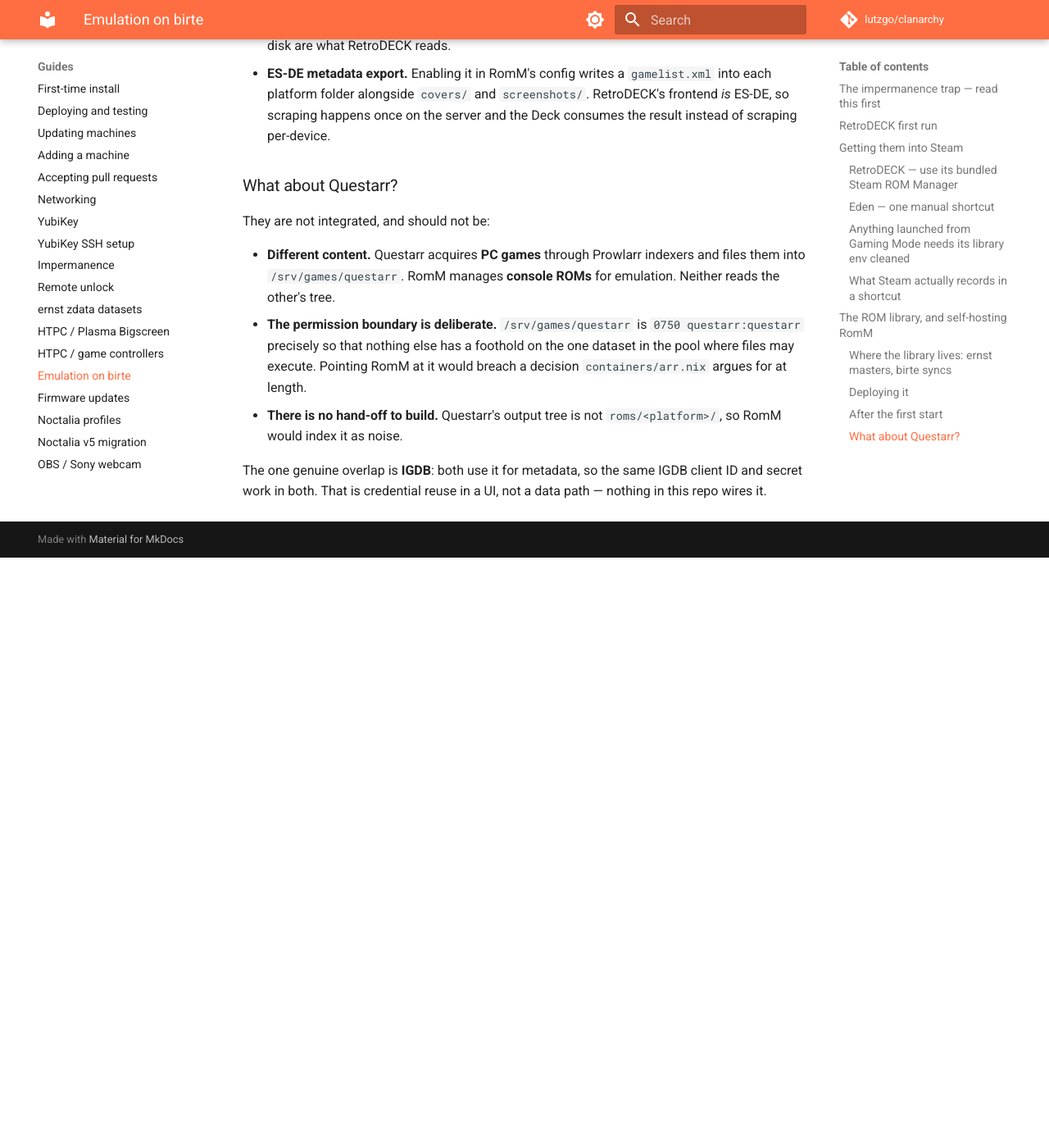
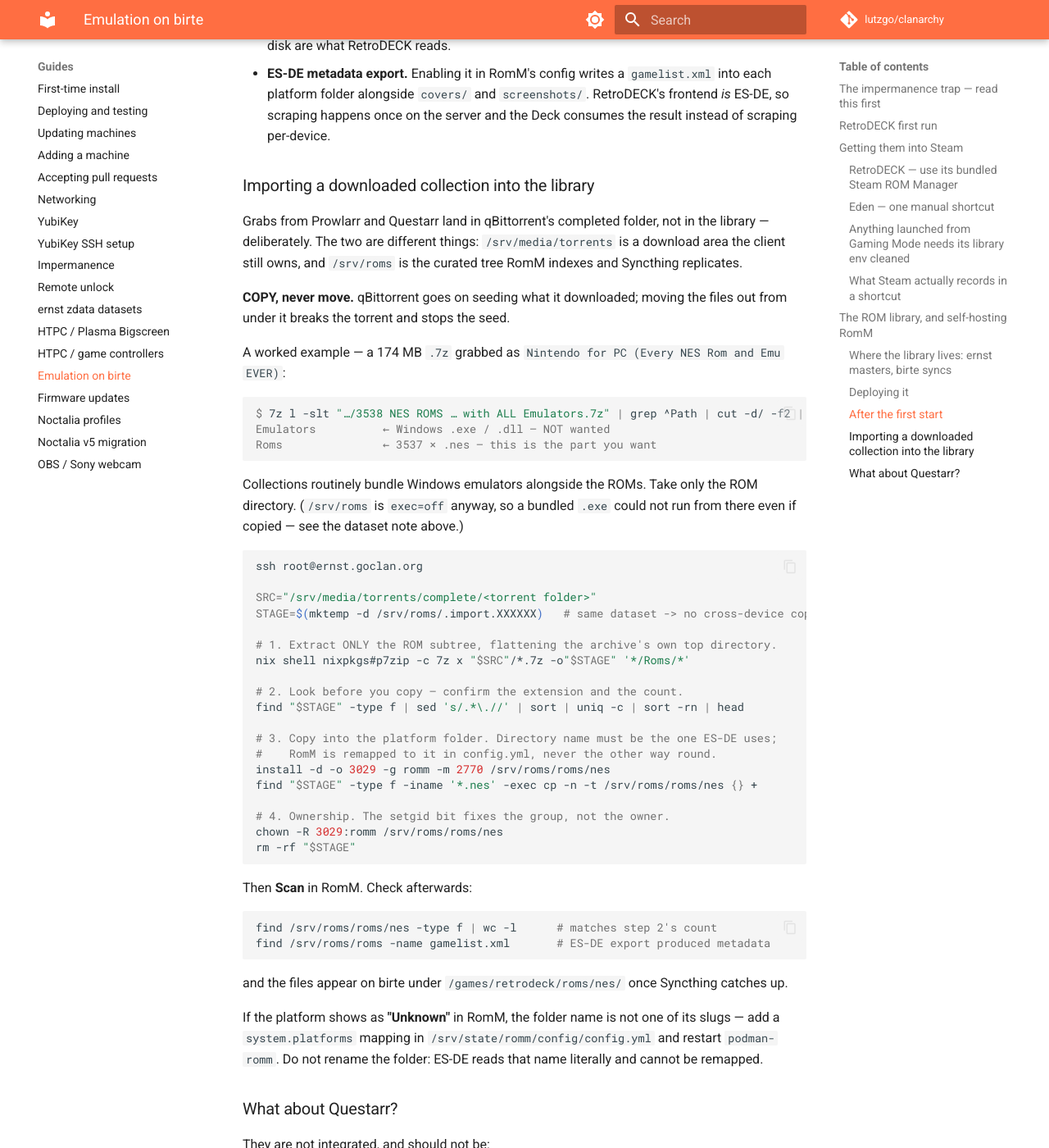
Before and after one commit to lutzgo/clanarchy, an MkDocs documentation site: the page built from docs/guides/birte-emulation.md, in a window 1280 px wide and 1400 px high, scrolled down 5957 px. Shown: the whole window at 82% size. Built offline with MkDocs 1.6.1 and Material for MkDocs 9.7.7, drawn with Linux system fonts in a browser that asks for light colours; comment, search, counter and statistics services are not loaded; before the commit the page ends 6637 px from its top, so only the background shows below that.

Commit message:
Document importing a downloaded collection into the ROM library
Grabs land in qBittorrent's completed folder, not in the library, and the two
are deliberately different things: /srv/media/torrents is a download area the
client still owns, /srv/roms is the curated tree RomM indexes and Syncthing
replicates.

Records the parts that are easy to get wrong:

  - COPY, never move.  qBittorrent goes on seeding what it downloaded; moving
    the files out from under it breaks the torrent.
  - Collections bundle Windows emulators next to the ROMs — the worked example
    here is a 3538-ROM .7z whose top level is Emulators/ and Roms/.  Take only
    the ROM subtree.  /srv/roms is exec=off, so a bundled .exe could not run
    from there in any case.
  - Stage on the same dataset, so the copy is not cross-device.
  - The setgid bit fixes the group, not the owner: chown to the romm uid after
    copying.
  - The platform directory name must be the one ES-DE uses.  RomM is remapped
    onto it via system.platforms; ES-DE reads the name literally and cannot be.

Co-Authored-By: Claude Opus 5 <noreply@anthropic.com>
Claude-Session: https://claude.ai/code/session_01EhPiNePz71TAJ5poJSixP7

````diff
--- a/docs/guides/birte-emulation.md
+++ b/docs/guides/birte-emulation.md
@@ -268,6 +268,66 @@ vars), but the folders must be **accepted once** in each machine's Syncthing UI.
   `screenshots/`. RetroDECK's frontend *is* ES-DE, so scraping happens once on
   the server and the Deck consumes the result instead of scraping per-device.
 
+### Importing a downloaded collection into the library
+
+Grabs from Prowlarr and Questarr land in qBittorrent's completed folder, not in
+the library — deliberately. The two are different things: `/srv/media/torrents`
+is a download area the client still owns, and `/srv/roms` is the curated tree
+RomM indexes and Syncthing replicates.
+
+**COPY, never move.** qBittorrent goes on seeding what it downloaded; moving
+the files out from under it breaks the torrent and stops the seed.
+
+A worked example — a 174 MB `.7z` grabbed as
+`Nintendo for PC (Every NES Rom and Emu EVER)`:
+
+```console
+$ 7z l -slt "…/3538 NES ROMS … with ALL Emulators.7z" | grep ^Path | cut -d/ -f2 | sort -u
+Emulators          ← Windows .exe / .dll — NOT wanted
+Roms               ← 3537 × .nes — this is the part you want
+```
+
+Collections routinely bundle Windows emulators alongside the ROMs. Take only
+the ROM directory. (`/srv/roms` is `exec=off` anyway, so a bundled `.exe` could
+not run from there even if copied — see the dataset note above.)
+
+```bash
+ssh root@ernst.goclan.org
+
+SRC="/srv/media/torrents/complete/<torrent folder>"
+STAGE=$(mktemp -d /srv/roms/.import.XXXXXX)   # same dataset -> no cross-device copy
+
+# 1. Extract ONLY the ROM subtree, flattening the archive's own top directory.
+nix shell nixpkgs#p7zip -c 7z x "$SRC"/*.7z -o"$STAGE" '*/Roms/*'
+
+# 2. Look before you copy — confirm the extension and the count.
+find "$STAGE" -type f | sed 's/.*\.//' | sort | uniq -c | sort -rn | head
+
+# 3. Copy into the platform folder. Directory name must be the one ES-DE uses;
+#    RomM is remapped to it in config.yml, never the other way round.
+install -d -o 3029 -g romm -m 2770 /srv/roms/roms/nes
+find "$STAGE" -type f -iname '*.nes' -exec cp -n -t /srv/roms/roms/nes {} +
+
+# 4. Ownership. The setgid bit fixes the group, not the owner.
+chown -R 3029:romm /srv/roms/roms/nes
+rm -rf "$STAGE"
+```
+
+Then **Scan** in RomM. Check afterwards:
+
+```bash
+find /srv/roms/roms/nes -type f | wc -l      # matches step 2's count
+find /srv/roms/roms -name gamelist.xml       # ES-DE export produced metadata
+```
+
+and the files appear on birte under `/games/retrodeck/roms/nes/` once Syncthing
+catches up.
+
+If the platform shows as **"Unknown"** in RomM, the folder name is not one of
+its slugs — add a `system.platforms` mapping in
+`/srv/state/romm/config/config.yml` and restart `podman-romm`. Do not rename the
+folder: ES-DE reads that name literally and cannot be remapped.
+
 ### What about Questarr?
 
 They are not integrated, and should not be:
````
